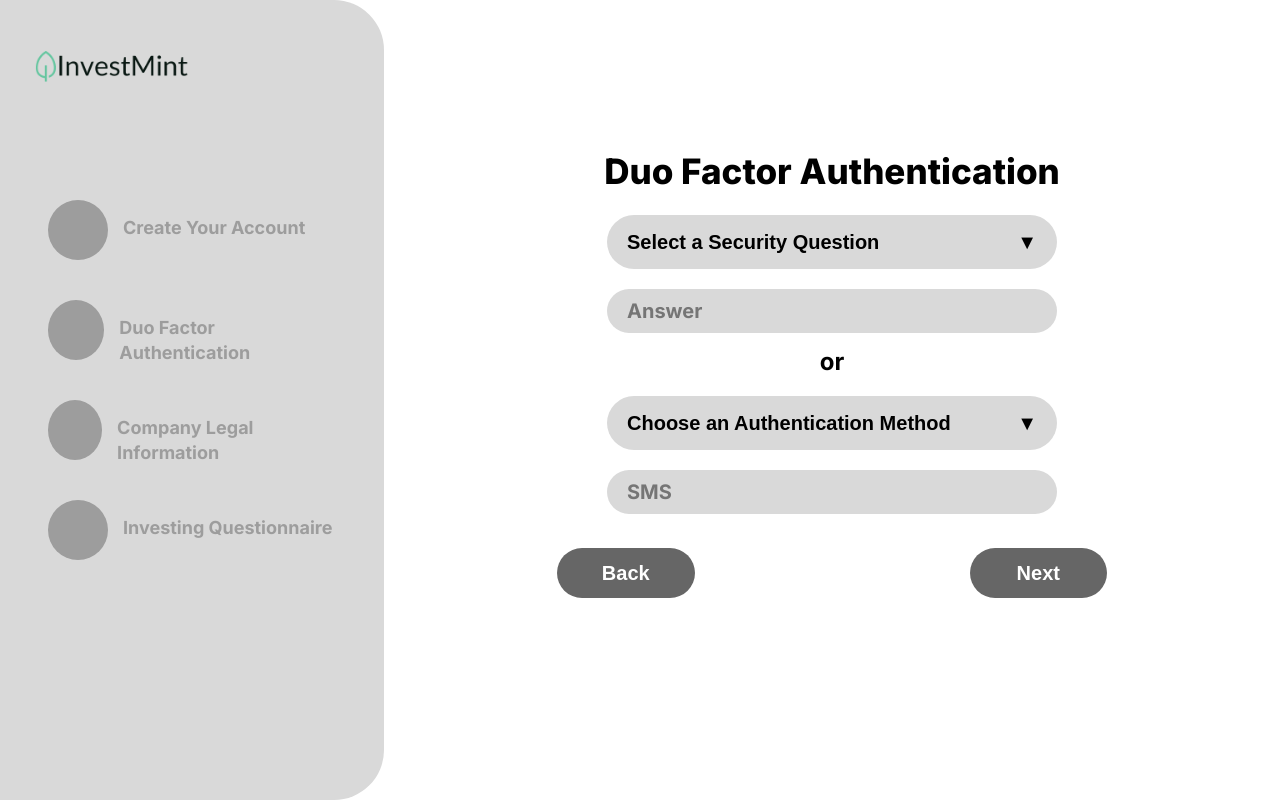
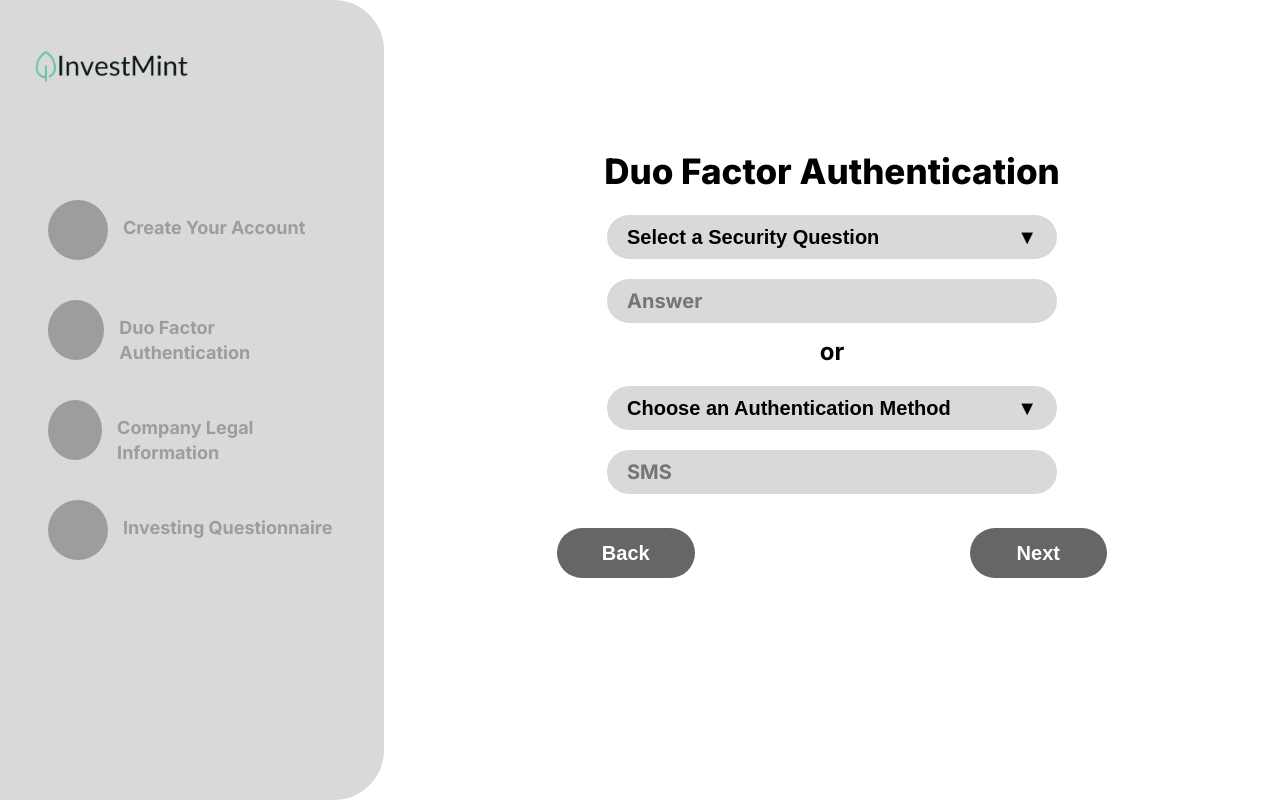
Before and after one commit to InvestMint-Dev/InvestMint-UI, a React (Create React App) app: page / in a window 1280 px wide. Both pictures are taken after a click on the button "Next". Built offline with nearby package versions, Linux system fonts and the light colour scheme.

Commit message:
height matching

```diff
--- a/src/App.css
+++ b/src/App.css
@@ -128,7 +128,7 @@ body {
   margin-bottom: 20px;
   border-radius: 50px;
   border: none;
-  height: 54px;
+  height: 44px;
   width: 450px;
   padding-left: 20px;
   padding-right: 20px;
```
